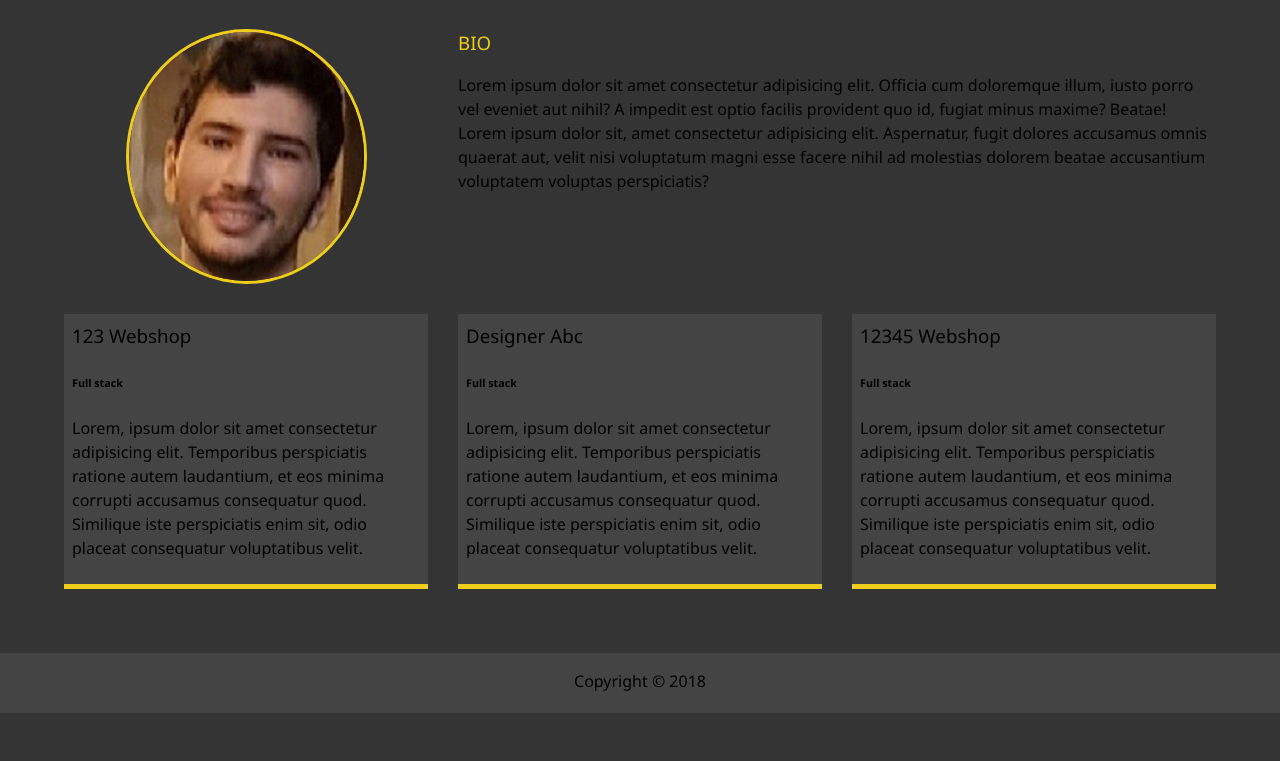
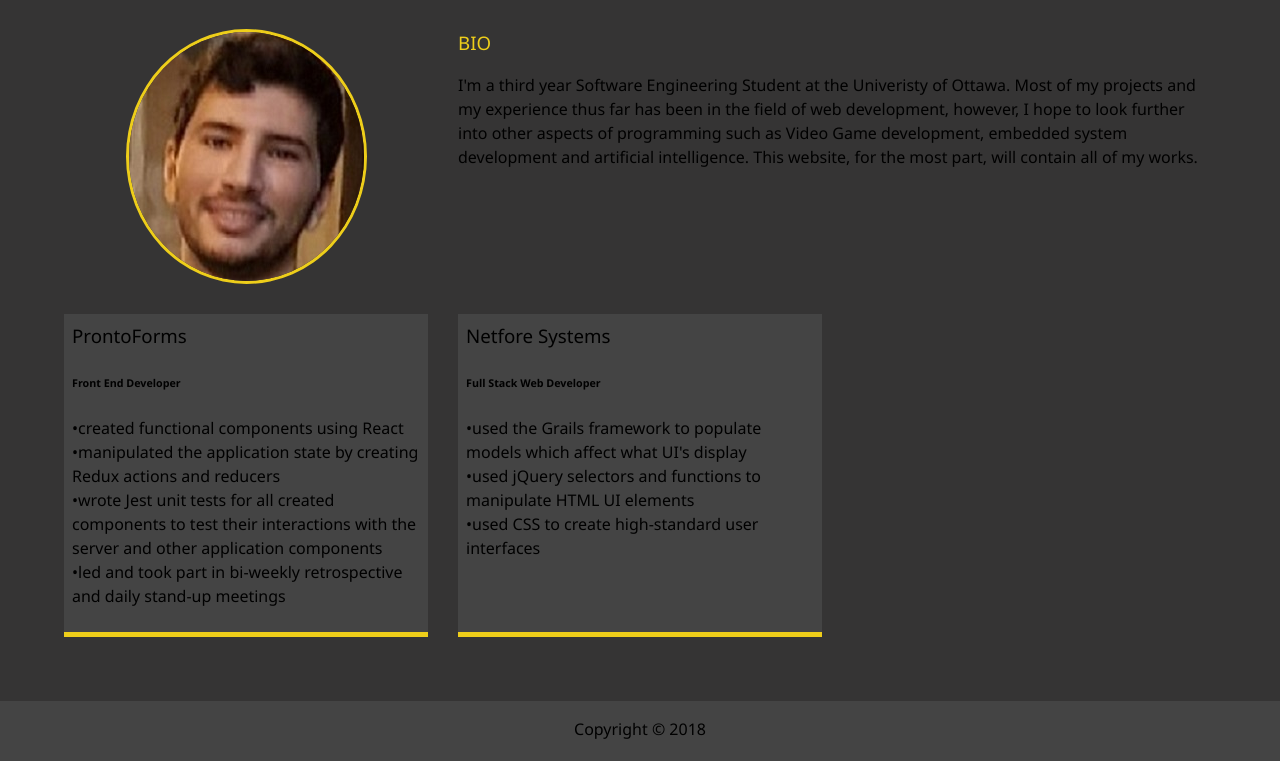
Before and after one commit to zaidsaeed/zaid-saeed-portfolio, a website: page dist/about.html in a window 1280 px wide. Shown: the part 253-1014 px from the top of the page. Before the commit the page ends 966 px from the top, so only its background shows below. Drawn offline with Linux system fonts and the light colour scheme.

Commit message:
more relevant data

```diff
--- a/dist/about.html
+++ b/dist/about.html
@@ -74,34 +74,28 @@
             <img src="img/portrait.jpg" alt="Zaid Saeed" class="bio-image">
             <div class="bio">
                 <h3 class="text-secondary"> BIO </h3>
-                <p>Lorem ipsum dolor sit amet consectetur adipisicing elit. Officia cum doloremque illum, iusto porro vel eveniet
-                    aut nihil? A impedit est optio facilis provident quo id, fugiat minus maxime? Beatae! Lorem ipsum dolor
-                    sit, amet consectetur adipisicing elit. Aspernatur, fugit dolores accusamus omnis quaerat aut, velit
-                    nisi voluptatum magni esse facere nihil ad molestias dolorem beatae accusantium voluptatem voluptas perspiciatis?</p>
+                <p>I'm a third year Software Engineering Student at the Univeristy of Ottawa. Most of my projects and my experience
+                    thus far has been in the field of web development, however, I hope to look further into other aspects
+                    of programming such as Video Game development, embedded system development and artificial intelligence.
+                    This website, for the most part, will contain all of my works. </p>
             </div>
 
             <div class="job job-1">
-                <h3>123 Webshop</h3>
-                <h6>Full stack </h6>
-                <p>Lorem, ipsum dolor sit amet consectetur adipisicing elit. Temporibus perspiciatis ratione autem laudantium,
-                    et eos minima corrupti accusamus consequatur quod. Similique iste perspiciatis enim sit, odio placeat
-                    consequatur voluptatibus velit.</p>
+                <h3>ProntoForms</h3>
+                <h6>Front End Developer </h6>
+                <p> •created functional components using React
+                    <br/> •manipulated the application state by creating Redux actions and reducers
+                    <br/>•wrote Jest unit tests for all created components to test their interactions with the server and other
+                    application components
+                    <br/>•led and took part in bi-weekly retrospective and daily stand-up meetings</p>
             </div>
 
             <div class="job job-2">
-                <h3>Designer Abc</h3>
-                <h6>Full stack </h6>
-                <p>Lorem, ipsum dolor sit amet consectetur adipisicing elit. Temporibus perspiciatis ratione autem laudantium,
-                    et eos minima corrupti accusamus consequatur quod. Similique iste perspiciatis enim sit, odio placeat
-                    consequatur voluptatibus velit.</p>
-            </div>
-
-            <div class="job job-3">
-                <h3>12345 Webshop</h3>
-                <h6>Full stack </h6>
-                <p>Lorem, ipsum dolor sit amet consectetur adipisicing elit. Temporibus perspiciatis ratione autem laudantium,
-                    et eos minima corrupti accusamus consequatur quod. Similique iste perspiciatis enim sit, odio placeat
-                    consequatur voluptatibus velit.</p>
+                <h3>Netfore Systems</h3>
+                <h6>Full Stack Web Developer</h6>
+                <p>•used the Grails framework to populate models which affect what UI's display
+                    <br/>•used jQuery selectors and functions to manipulate HTML UI elements
+                    <br/>•used CSS to create high-standard user interfaces
             </div>
 
         </div>
```
